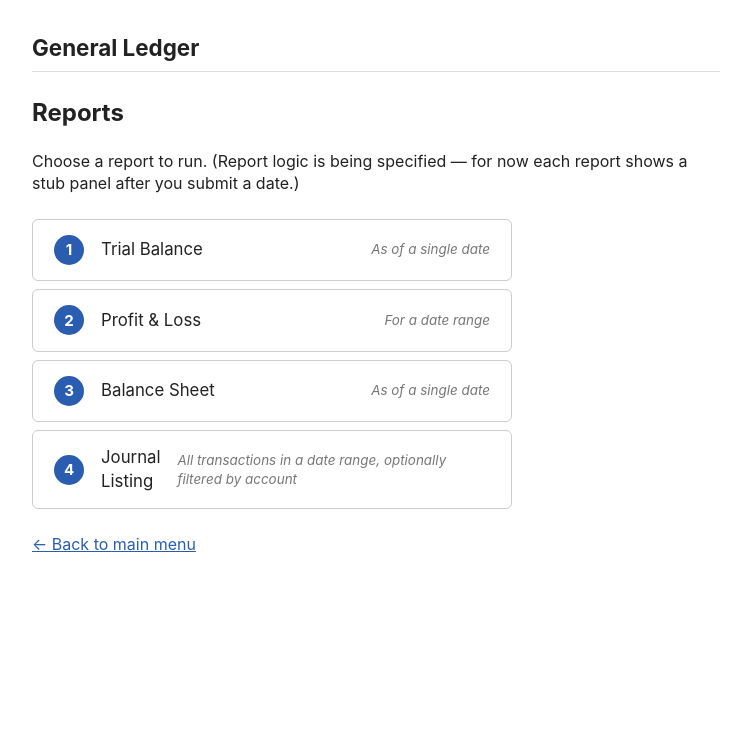
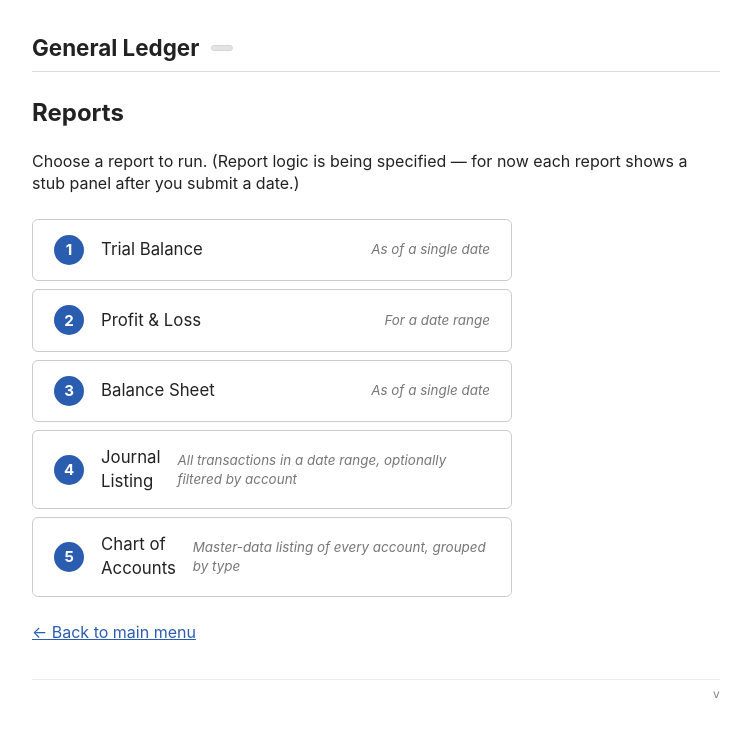
Before and after one commit to skucia/General-Ledger, a FastAPI app: page /reports in a window 1280 px wide. Shown: the top 737 px of the page, without its empty margins (264-1014 px from the left). Run offline with FastAPI, Linux system fonts and the light colour scheme; the visitor is signed in with stand-in values (Sample User, id 1); parts of the project's set-up code (start-up, migrations or seed data) failed here and were passed over; some libraries are stand-ins or nearby versions.

Commit message:
feat: chart of accounts report, env badge, version footer, db-swap scripts
Four pieces of work bundled into one cohesive commit since they all
touch shared infrastructure (templating globals, base layout, CSS):

1. Chart of Accounts report (5th button on /reports)
   - New /reports/chart-of-accounts route, login required, view-only OK
   - reports_service.chart_of_accounts() returns 5-group structure in
     A/L/E/S/C order, including empty groups (different from existing
     accounts_service.group_accounts_by_type which drops empties)
   - Template hardcodes plural section labels (Assets, Liabilities,
     Equity, Sales, Costs) in a Jinja dict — naive +'s' would produce
     wrong English (Liabilitys / Equitys / Saless)
   - Per-group subtotals + grand total "N accounts across 5 types"
   - Right-aligned today's date inside the centred title block; no
     date-range form, no drill-down (master-data listing only)

2. Database environment indicator
   - Colour-coded badge in the page header on every page
   - .env-live (green), .env-test (amber), .env-other (grey)
   - Driven by db_name + db_env_class Jinja globals registered in
     templating.py from settings.db_name (no hardcoding)

3. Version footer
   - VERSION file at project root (currently 0.4.0)
   - config.py reads it once at startup; falls back to "0.0.0-dev"
     if missing so the app boots regardless
   - app_version Jinja global; small grey monospace footer at the
     bottom of every page; .no-print so reports stay clean

4. Database-swap helper scripts (scripts/)
   - use_live.sh / use_test.sh: idempotent swap of the active DB_NAME
     line in .env via BSD-sed -i ''. Refuses if .env is missing or
     doesn't contain both expected lines. Preserves the test line's
     inline comment when un/commenting.
   - which_db.sh: read-only "where am I?" check. Friendly label for
     the standard names; warns on ambiguous .env state (no
     uncommented DB_NAME line, or multiple).
   - All three executable; all three documented in a new README
     "Switching databases" section.

Drive-by fix: migration 004 had a typo (Kasis Sdn Bhd) that was
already fixed on _test via UPDATE long ago but never made it back
into the migration — so when _live was created from a fresh run,
it picked up the typo. Migration corrected for future fresh installs;
the running _live row was UPDATE'd separately to match _test.

Co-Authored-By: Claude Opus 4.7 (1M context) <noreply@anthropic.com>

```diff
--- a/app/services/reports.py
+++ b/app/services/reports.py
@@ -149,6 +149,55 @@ def _profit_loss_from_rows(rows: List[dict]) -> dict:
         "total_sales": total_sales,
         "total_costs": total_costs,
         "profit_or_loss": total_sales - total_costs,
+    }
+
+
+# --- Chart of Accounts -----------------------------------------------------
+
+def chart_of_accounts() -> dict:
+    """
+    Master-data listing of the chart of accounts. No balances, no date
+    filtering — just every account in the chart, grouped by type in
+    accounting order (A, L, E, S, C).
+
+    Unlike accounts_service.group_accounts_by_type() (which is used by the
+    Add Accounts screen and drops empty groups for compactness), this
+    function ALWAYS returns one entry per type code, even when a group
+    has no accounts — the Chart of Accounts report needs to surface
+    "(no accounts in this group)" placeholders.
+
+    Returns:
+      {
+        "groups": [
+          {"type_code": "A", "type_label": "Asset",
+           "accounts": [{"account_number","account_name","account_type"}, ...],
+           "count": int},
+          ...   # always 5 entries, in accounting order
+        ],
+        "total_accounts": int,
+        "type_count": int,    # always 5; drives the "across N types" footer copy
+      }
+    """
+    rows = accounts_service.list_accounts()  # already sorted by type then number
+
+    by_type: dict = {}
+    for r in rows:
+        by_type.setdefault(r["account_type"], []).append(r)
+
+    groups = []
+    for code in accounts_service.ACCOUNT_TYPE_ORDER:
+        accounts = by_type.get(code, [])
+        groups.append({
+            "type_code": code,
+            "type_label": accounts_service.ACCOUNT_TYPE_LABELS[code],
+            "accounts": accounts,
+            "count": len(accounts),
+        })
+
+    return {
+        "groups": groups,
+        "total_accounts": len(rows),
+        "type_count": len(accounts_service.ACCOUNT_TYPE_ORDER),
     }
 
 
--- a/app/static/style.css
+++ b/app/static/style.css
@@ -24,11 +24,46 @@ body > header {
   flex-wrap: wrap;
 }
 body > header h1 { margin: 0; font-size: 1.4em; }
+body > header .header-title {
+  display: flex;
+  align-items: center;
+  gap: .75em;
+}
 body > header nav {
   display: flex;
   align-items: center;
   gap: 1em;
   font-size: .9em;
+}
+
+/* Database environment badge — colour-coded by DB_NAME suffix.
+   .env-live  -> green  (real data)
+   .env-test  -> amber  (frozen test fixture)
+   .env-other -> grey   (anything else, e.g. a custom DB) */
+.env-badge {
+  display: inline-block;
+  padding: 2px 10px;
+  border-radius: 3px;
+  font-family: ui-monospace, "SF Mono", Menlo, Consolas, monospace;
+  font-size: .8em;
+  font-weight: 600;
+  letter-spacing: .02em;
+  border: 1px solid;
+  white-space: nowrap;
+}
+.env-badge.env-live  { background: #d4edda; color: #155724; border-color: #c3e6cb; }
+.env-badge.env-test  { background: #fff3cd; color: #856404; border-color: #ffeeba; }
+.env-badge.env-other { background: #e2e3e5; color: #383d41; border-color: #d6d8db; }
+
+/* Version footer — small, grey, right-aligned, hidden in print. */
+footer.page-footer {
+  margin-top: 3em;
+  padding: .5em 0;
+  border-top: 1px solid #eee;
+  text-align: right;
+  font-size: .75em;
+  color: #888;
+  font-family: ui-monospace, "SF Mono", Menlo, Consolas, monospace;
 }
 
 h2 { margin-top: 0; }
@@ -446,6 +481,33 @@ form.txn-form { max-width: 700px; }
 .bs-pl-row.bs-loss td.amt {
   color: #b03030;
   font-weight: 700;
+}
+
+/* --- Chart of Accounts -------------------------------------------------- */
+
+/* Fixed column widths so the layout stays predictable regardless of
+   account-name length. Account-name column absorbs the slack. */
+.coa-table { table-layout: fixed; }
+.coa-table col.col-acct { width: 160px; }
+.coa-table col.col-name { width: auto;  }
+.coa-table col.col-type { width: 100px; }
+.coa-table th, .coa-table td { word-break: break-word; overflow-wrap: anywhere; }
+
+/* Right-aligned today's date sits below the centred title/company block
+   inside the heading cell. Subtle so it doesn't compete with the title. */
+.coa-heading-cell .coa-date {
+  text-align: right;
+  font-size: .9em;
+  color: #555;
+  margin-top: .5em;
+}
+
+/* Grand-total row at the bottom of the report — slightly heavier than the
+   per-group subtotal rows so the eye lands on it. */
+.coa-grand-total td {
+  text-align: center;
+  padding: 14px 20px !important;
+  font-size: 1.05em;
 }
 
 /* --- Journal Listing ---------------------------------------------------- */
--- a/app/templates/base.html
+++ b/app/templates/base.html
@@ -15,7 +15,15 @@
 </head>
 <body>
   <header>
-    <h1>General Ledger</h1>
+    <div class="header-title">
+      <h1>General Ledger</h1>
+      {# Database environment badge — colour-coded by DB_NAME suffix.
+         Visible on every page so it's obvious which database the app is
+         currently pointing at. The .env-{{ class }} CSS picks the colour. #}
+      <span class="env-badge env-{{ db_env_class }}" title="Active database">
+        {{ db_name }}
+      </span>
+    </div>
     {% if user %}
       <nav>
         <span>
@@ -42,5 +50,9 @@
 
     {% block content %}{% endblock %}
   </main>
+
+  {# Version footer — bumped manually by editing the VERSION file at the
+     project root. Hidden in print so reports stay clean. #}
+  <footer class="page-footer no-print">v{{ app_version }}</footer>
 </body>
 </html>
--- a/app/templates/reports_menu.html
+++ b/app/templates/reports_menu.html
@@ -34,6 +34,12 @@
     <span class="menu-label">Journal Listing</span>
     <span class="menu-hint">All transactions in a date range, optionally filtered by account</span>
   </a>
+
+  <a class="menu-button" href="/reports/chart-of-accounts">
+    <span class="menu-num">5</span>
+    <span class="menu-label">Chart of Accounts</span>
+    <span class="menu-hint">Master-data listing of every account, grouped by type</span>
+  </a>
 </nav>
 
 <p><a href="/menu">← Back to main menu</a></p>
```
Also changed, not shown: app/config.py (+14 -0 lines), app/routers/reports.py (+26 -1 lines), app/templates/report_chart_of_accounts.html (added, +95 -0 lines), app/templating.py (+23 -0 lines), README.md, migrations/004_company_settings.sql, 4 other files.
